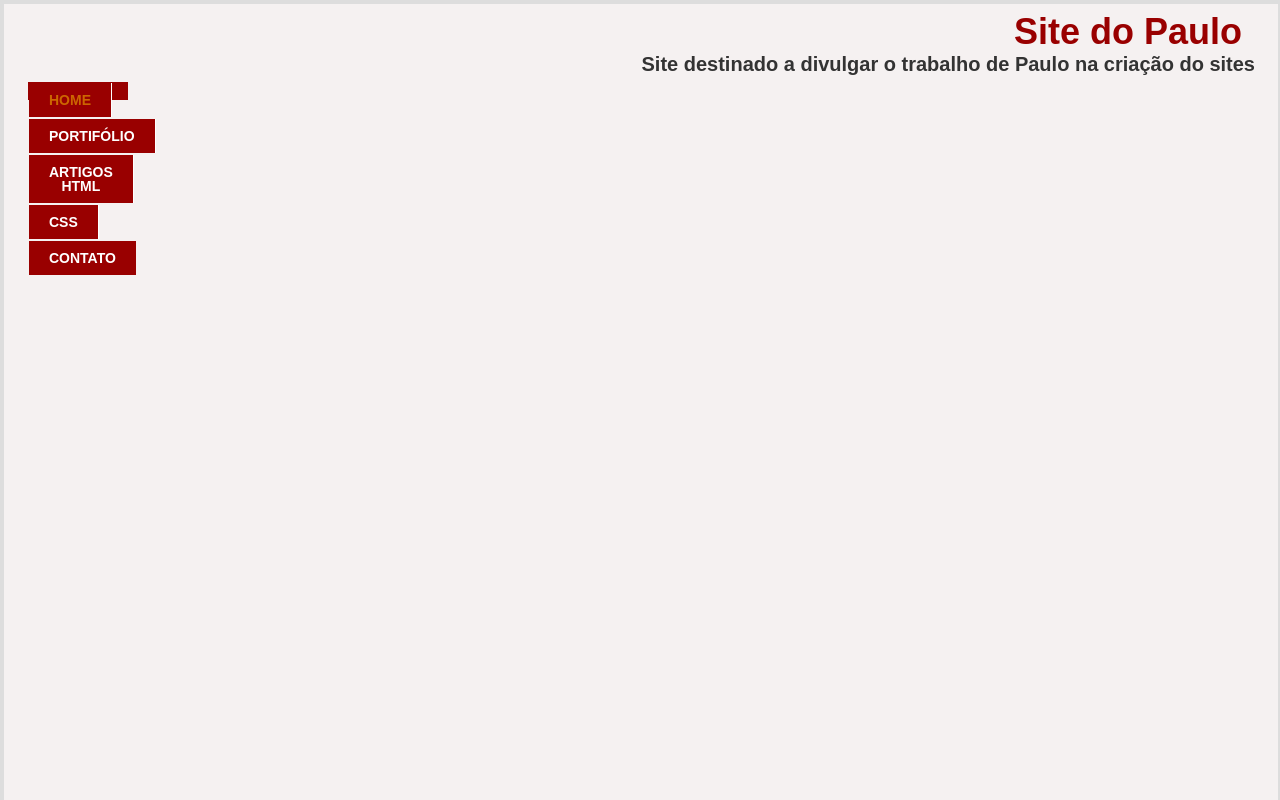
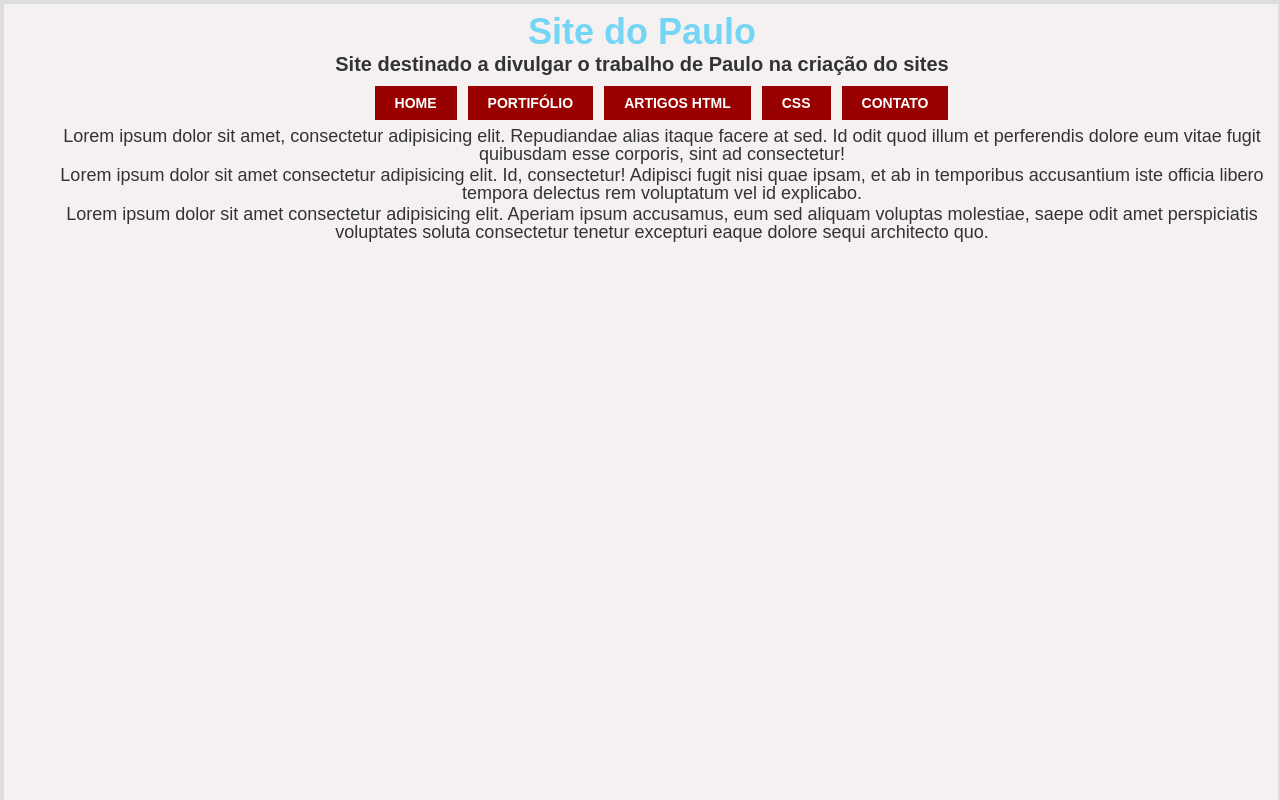
Before and after one commit to gustavofg08/site-HTML-cesar-1, a plain HTML site: page index.html in a window 1280 px wide. Shown: the top 800 px of the page. Drawn offline with Linux system fonts and the light colour scheme.

Commit message:
Update index.html

```diff
--- a/index.html
+++ b/index.html
@@ -9,14 +9,7 @@
             color: blue;
             text-decoration: none;
         }
-        a:hover {
-            transform: scale(1.08);
-            text-decoration: none;
-            display: inline-block;
-            transition: .2s;
-            box-shadow: 0px 0px 8px rgba(0, 0, 0, 0.398);
-            border-radius: 20px;
-        }
+
         * {
             margin: 1px;
             padding: 1px;
@@ -33,31 +26,34 @@
         }
         hgroup a {
             text-decoration: none;
-
         }
         h1 ~ h2 {
             margin-top: 14px;
             margin-bottom: 14px;
             font-size: 27px;
-
         }
         nav > ul {
-            margin-left: 50px;
+            margin-left: 0;
+            padding: 0;
+            text-align: center;
         }
-        nav > ul > li:first-child > a {
-            color: #c60;
+        nav > ul > li {
+            list-style: none;
+            display: inline-block;
+        }
+        nav > ul > li > a {
             text-decoration: none;
+            text-transform: uppercase;
+            padding: 10px 20px;
+            color: #fff;
+            background: #900;
+            font-size: 14px;
+            font-weight: bold;
+            display: inline-block;
         }
-        nav > ul > li:first-child > a:hover {
-
-            text-decoration: none;
-        }
-        nav > ul > li:first-child(3) {
+        nav > ul > li > a:hover {
+            color: #900;
             background: #ccc;
-        }
-        h1 > a {
-            margin: 12px;
-            text-decoration: none;
         }
         .tudo {
             width: 100%;
@@ -68,59 +64,39 @@
         .topo {
             width: 100%;
             line-height: 1;
-            padding: 1px 20px 10px 20px ;
+            padding: 1px 20px 10px 20px;
+            text-align: center;
         }
         .topo h1 {
             font-size: 36px;
-        text-align: right;
+            text-align: center;
             margin: 4px 40px 2px 0px;
         }
         .topo h2 {
             font-size: 20px;
             margin: 2px 40px 4px 0;
-             text-align: right;
+            text-align: center;
         }
-        nav > ul {
-            width: 100px;
-            margin: 0;
-            padding: 0;
-            background: #900;
-        }
-
-
         html { box-sizing: border-box; }
-
         body {
             font-size: 18px;
             background: #ddd;
             color: #333;
         }
         .topo a {
-            color: #900;
+
             text-decoration: none;
         }
-        .topo ul li {
-            list-style: none;
-            display: inline;
+        .sites {
+            color: rgb(116, 213, 245);
         }
-        .topo ul li a {
-            float: left;
+        #li:hover{
+            border-radius: 20px;
+            transform: scale(1.08);
             text-decoration: none;
-            text-transform: uppercase;
-            text-align: center;
-            border-right: 1px solid #fff;
-            padding: 10px 20px;
-            color: #fff;
-            background: #900;
-            font-size: 14px;
-            font-weight: bold;
-        }
-        .topo ul li:last-child a {
-            border: none;
-        }
-        .topo ul li a:hover {
-            color: #900;
-            background: #ccc;
+            display: inline-block;
+            transition: .2s;
+            box-shadow: 0px 0px 8px rgba(0, 0, 0, 0.398);
         }
     </style>
 </head>
@@ -128,18 +104,21 @@
     <div class="tudo">
         <header class="topo">
             <hgroup>
-            <h1><a href="/">Site do Paulo</a></h1>
+                <h1><a href="/" class="sites">Site do Paulo</a></h1>
                 <h2>Site destinado a divulgar o trabalho de Paulo na criação do sites</h2>
             </hgroup>
             <nav>
                 <ul>
-            <li><a href="home.hmtl" class="corrente">Home</a></li>
-            <li><a href="portifólio.html">Portifólio</a></li>
-            <li><a href="artigos-html.html">Artigos HTML</a></li>
-            <li><a href="artigos-css.html">CSS</a></li>
-            <li><a href="contato.html">Contato</a></li>
+                    <li><a href="home.html" class="corrente" id="li">Home</a></li>
+                    <li><a href="portifólio.html" id="li">Portifólio</a></li>
+                    <li><a href="artigos-html.html"id="li">Artigos HTML</a></li>
+                    <li><a href="artigos-css.html"id="li">CSS</a></li>
+                    <li><a href="contato.html"id="li">Contato</a></li>
                 </ul>
             </nav>
+            <p>Lorem ipsum dolor sit amet, consectetur adipisicing elit. Repudiandae alias itaque facere at sed. Id odit quod illum et perferendis dolore eum vitae fugit quibusdam esse corporis, sint ad consectetur!</p>
+            <p>Lorem ipsum dolor sit amet consectetur adipisicing elit. Id, consectetur! Adipisci fugit nisi quae ipsam, et ab in temporibus accusantium iste officia libero tempora delectus rem voluptatum vel id explicabo.</p>
+            <p>Lorem ipsum dolor sit amet consectetur adipisicing elit. Aperiam ipsum accusamus, eum sed aliquam voluptas molestiae, saepe odit amet perspiciatis voluptates soluta consectetur tenetur excepturi eaque dolore sequi architecto quo.</p>
         </header>
         <footer class="rodapé">
 
```
Lines whose indentation alone changed are shown as unchanged.
